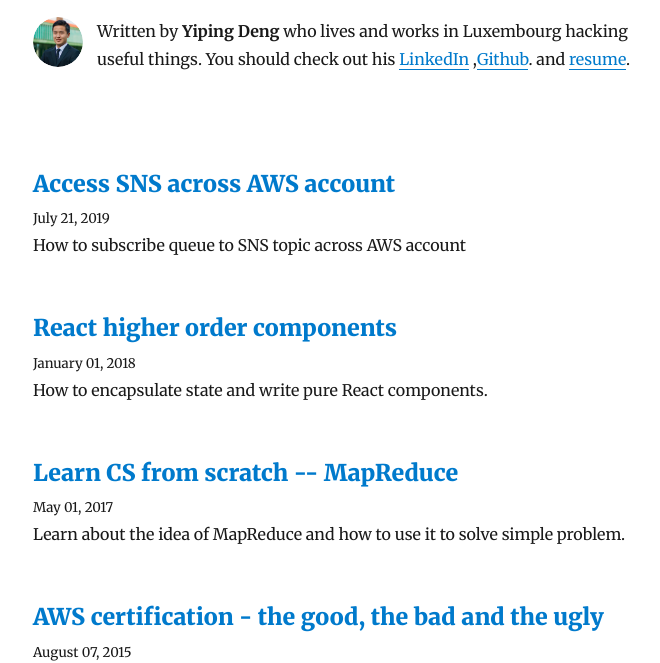
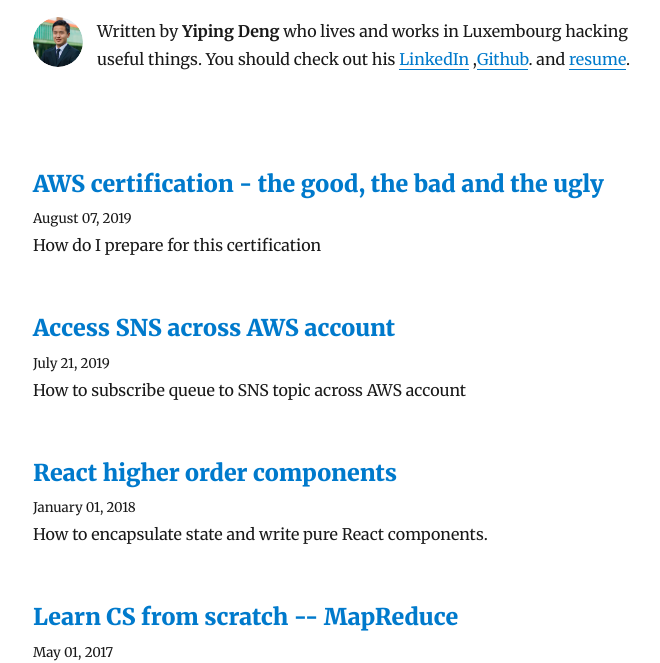
Before and after one commit to DengYiping/blogging, a Gatsby site: page / in a window 1280 px wide. Shown: the part 137-800 px from the top of the page, without its empty margins (292-952 px from the left). Built offline with nearby package versions, Linux system fonts and the light colour scheme; Gatsby itself is replaced by a stand-in of ours; some packages are replaced by stand-ins of ours.

Commit message:
change the date

```diff
--- a/content/blog/aws-certified-solution-architect-associate/index.md
+++ b/content/blog/aws-certified-solution-architect-associate/index.md
@@ -1,6 +1,6 @@
 ---
 title: AWS certification - the good, the bad and the ugly
-date: "2015-08-07"
+date: "2019-08-07"
 description: How do I prepare for this certification
 ---
 Before I join Amazon, I've heard so many great things about AWS. In fact, this is the main reason I decided to apply and join this company.
```
